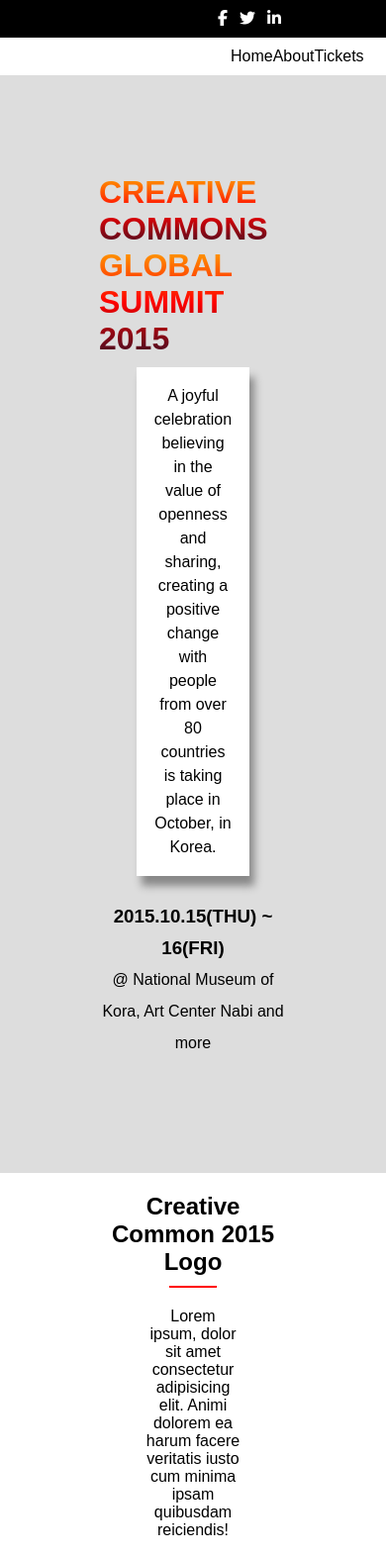
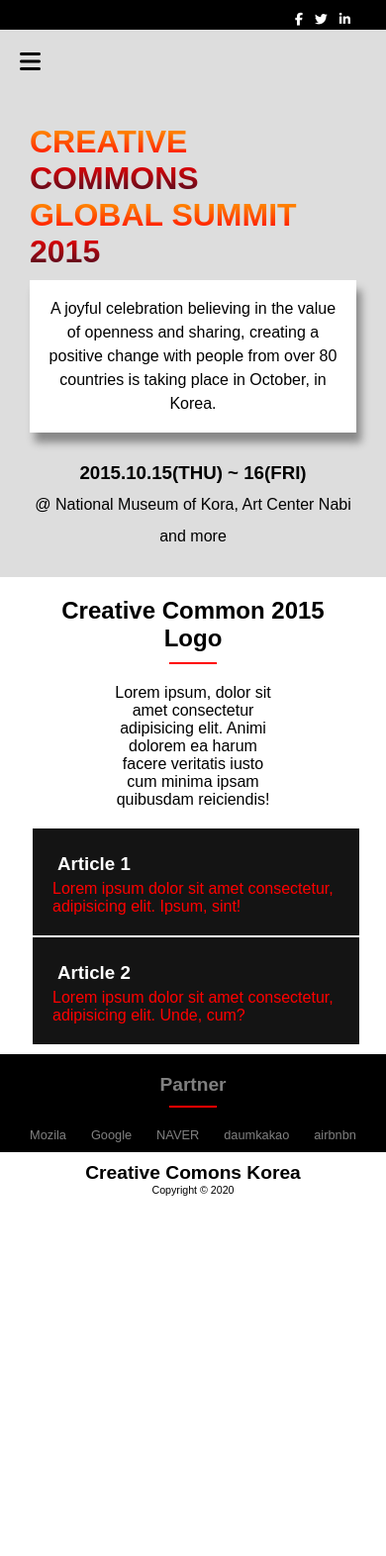
Before and after one commit to Theophile-Kango/html-css-capstone-project, a plain HTML site: page about.html in a window 390 px wide. Shown: the top 1572 px of the page at 99% size. After the commit the page ends 1218 px from the top, so only its background shows below. Drawn offline with Linux system fonts and the light colour scheme.

Commit message:
Making my home page responsive

```diff
--- a/about.html
+++ b/about.html
@@ -43,6 +43,16 @@
                 </ul>
             </nav>
         </header>
+        <header class="menu">
+            <ul>
+                <li><i class="fas fa-bars"></i></li>
+                <ul>
+                    <li><a href="index.html">home</a></li>
+                    <li><a href="about.html">about</a></li>
+                    <li><a href="tickets.html">tickets</a></li>
+                </ul>
+            </ul>
+        </header>
         <main>
             <section id="sharing-word-about" class="sharing-word">
                 <h2></h2>
@@ -67,7 +77,8 @@
             <section id="about-main-program" class="main-program">
                 <h2>Creative common 2015 logo</h2>
                 <hr>
-                <p id="about-main-p">Lorem ipsum, dolor sit amet consectetur adipisicing elit. Animi dolorem ea harum facere veritatis iusto cum minima ipsam quibusdam reiciendis!</p>
+                <p id="about-main-p">Lorem ipsum, dolor sit amet consectetur adipisicing elit. Animi dolorem ea harum
+                    facere veritatis iusto cum minima ipsam quibusdam reiciendis!</p>
                 <div class="articles">
                     <article>
                         <h1>Article 1</h1>
--- a/style.css
+++ b/style.css
@@ -11,6 +11,10 @@
     display: flex;
     flex-direction: column;
     box-sizing: border-box;
+}
+
+.menu{
+    display: none;
 }
 
 header .social-media,
@@ -180,7 +184,6 @@
     display: flex;
     flex-direction: column;
     align-items: center;
-
 }
 
 main .featured-speakers .table-container{
@@ -343,3 +346,93 @@
     flex-direction: column;
     align-items: center;
 }
+@media only screen and (max-width: 992px) {
+    main .main-program .articles{
+        display: grid;
+        grid-gap: 2px;
+        grid-template-columns: repeat(3, 1fr);
+    }
+}
+@media only screen and (max-width: 768px) {
+
+      header nav{
+          display: none;
+      }
+      header .social-media{
+          height: 30px;
+      }
+
+      header .social-media ul li a i{
+          font-size: 0.8rem;
+      }
+      header .social-media,
+        header nav,
+    main section,
+    main .sharing-word{
+    padding: 10px 30px;
+    }
+      .menu{
+          display: block;
+          padding: 20px;
+          background: #ddd;
+      }
+      .menu i{
+          font-size: 1.5rem;
+          cursor: pointer;
+      }
+      .menu i:hover{
+        color: red;
+    }
+    .menu ul{
+        margin: 0px;
+        padding: 0px;
+        list-style: none;
+    }
+
+    .menu ul li a{
+        text-decoration: none;
+        color: black;
+        display: block;
+        cursor: pointer;
+    }
+    .menu ul li a:hover{
+        color: red;
+    }
+    .menu ul ul li{
+       display: none;
+    }
+    .menu ul:hover ul li{
+        display: block;
+        background: white;
+        padding: 5px;
+        border-bottom: 1px solid grey;
+    }
+    main .sharing-word{
+        padding-top: 30px;
+    }
+
+main .sharing-word .message{
+    width: 100%;
+}
+main .main-program .articles{
+    display: grid;
+    grid-gap: 2px;
+    grid-template-columns: repeat(2, 1fr);
+}
+main .featured-speakers .speakers{
+    display: grid;
+    grid-template-columns: 1fr;
+}
+footer{
+    font-size: 0.8rem;
+}
+}
+@media only screen and (max-width: 500px) {
+    main .main-program .articles{
+        display: grid;
+        grid-template-columns: 1fr;
+    }
+    footer .footer-top{
+    padding: 10px 30px;
+    }
+}
```
Also changed, not shown: index.html (+10 -0 lines), tickets.html (+10 -0 lines).
